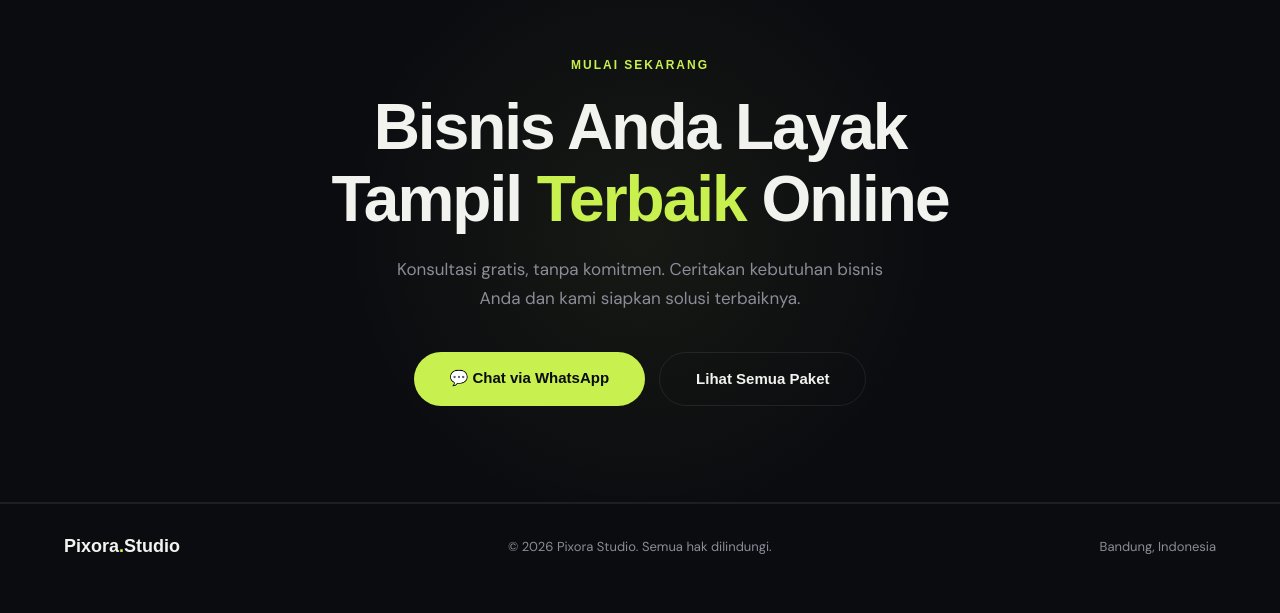
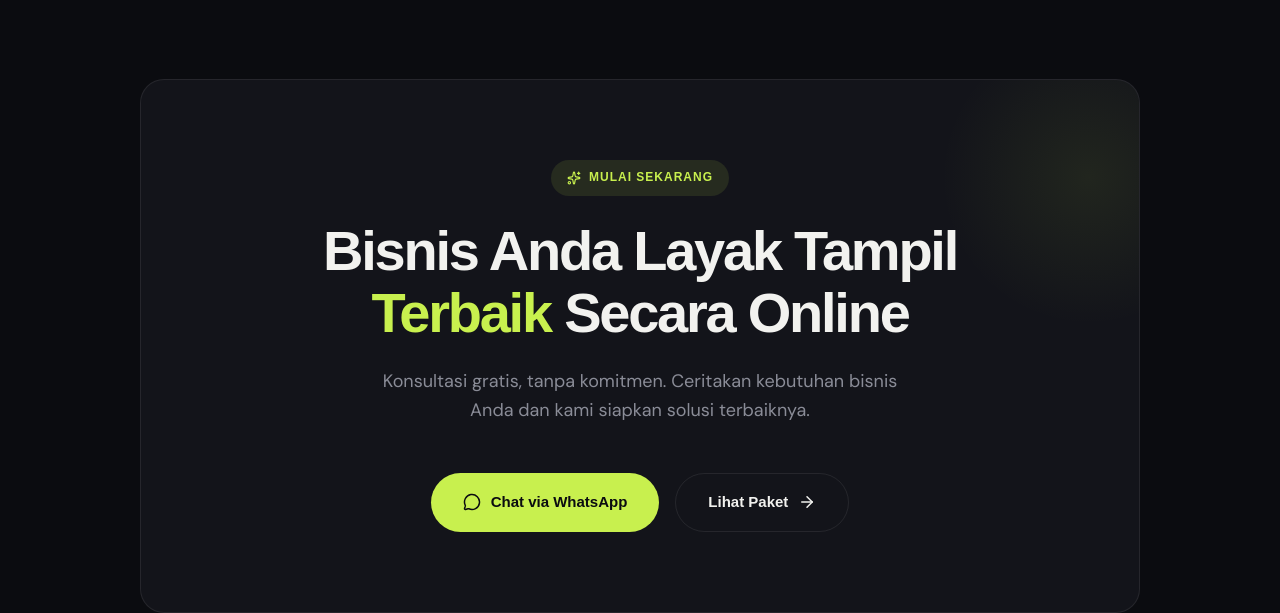
Before and after one commit to ilhmahmd/pixora, a React (Create React App) app: page / in a window 1280 px wide. Shown: the part 5125-5738 px from the top of the page. Before the commit the page ends 5715 px from the top, so only its background shows below. Built offline with nearby package versions, Linux system fonts and the light colour scheme; the HTML template or start-up script is replaced by a standard one; a web font is replaced by a local one.

Commit message:
update cta

```diff
--- a/src/sections/CtaFinal.js
+++ b/src/sections/CtaFinal.js
@@ -1,4 +1,6 @@
 import React from 'react';
+import { motion } from 'framer-motion';
+import { MessageCircle, ArrowRight, Sparkles } from 'lucide-react';
 
 export default function CtaFinal() {
   const waLink = `https://wa.me/6281234567890?text=${encodeURIComponent('Halo Pixora Studio, saya ingin konsultasi pembuatan website untuk bisnis saya.')}`;
@@ -6,114 +8,140 @@ export default function CtaFinal() {
   return (
     <section style={{
       background: 'var(--bg1)',
-      borderTop: '1px solid var(--border)',
-      borderBottom: '1px solid var(--border)',
-      padding: '96px 5%',
+      padding: '120px 5% 160px',
+      display: 'flex',
+      justifyContent: 'center'
+    }}>
+      <motion.div
+        initial={{ opacity: 0, y: 40 }}
+        whileInView={{ opacity: 1, y: 0 }}
+        viewport={{ once: true }}
+        transition={{ duration: 0.8, ease: [0.16, 1, 0.3, 1] }}
+        style={{
+          width: '100%',
+          maxWidth: '1000px',
+          background: 'var(--bg2)', // Menggunakan warna background sekunder Anda
+          border: '1px solid var(--border)',
+          borderRadius: '24px',
+          padding: '80px 40px',
           textAlign: 'center',
           position: 'relative',
           overflow: 'hidden',
-    }}>
-      {/* Glow */}
+        }}
+      >
+        {/* Dekorasi Glow di dalam Card */}
         <div style={{
           position: 'absolute',
-        top: '50%',
-        left: '50%',
-        transform: 'translate(-50%, -50%)',
-        width: 600,
-        height: 600,
-        background: 'radial-gradient(circle, rgba(200,240,78,0.06) 0%, transparent 70%)',
+          top: '-10%',
+          right: '-10%',
+          width: '300px',
+          height: '300px',
+          background: 'radial-gradient(circle, rgba(200,240,78,0.08) 0%, transparent 70%)',
           pointerEvents: 'none',
         }} />
 
-      <p style={{
+        <div style={{ position: 'relative', zIndex: 1 }}>
+          <div style={{
+            display: 'inline-flex',
+            alignItems: 'center',
+            gap: 8,
+            background: 'rgba(200,240,78,0.1)',
+            padding: '8px 16px',
+            borderRadius: 'var(--radius-pill)',
+            marginBottom: 24
+          }}>
+            <Sparkles size={14} color="var(--accent)" />
+            <span style={{
               fontSize: 12,
               fontWeight: 700,
-        letterSpacing: '2px',
+              letterSpacing: '1px',
               color: 'var(--accent)',
               textTransform: 'uppercase',
-        marginBottom: 16,
               fontFamily: 'var(--font-display)',
-        position: 'relative',
             }}>
               Mulai Sekarang
-      </p>
+            </span>
+          </div>
 
           <h2 style={{
-        fontSize: 'clamp(32px, 5vw, 64px)',
-        fontWeight: 700,
-        letterSpacing: '-2px',
-        marginBottom: 20,
-        position: 'relative',
+            fontSize: 'clamp(32px, 5vw, 56px)',
+            fontWeight: 800,
+            letterSpacing: '-0.04em',
+            lineHeight: 1.1,
+            marginBottom: 24,
+            color: 'var(--text)',
           }}>
-        Bisnis Anda Layak<br />
-        Tampil{' '}
-        <span style={{ color: 'var(--accent)' }}>Terbaik</span>
-        {' '}Online
+            Bisnis Anda Layak Tampil<br />
+            <span style={{ color: 'var(--accent)' }}>Terbaik</span> Secara Online
           </h2>
 
           <p style={{
-        fontSize: 17,
+            fontSize: 'clamp(15px, 2vw, 18px)',
             color: 'var(--muted)',
-        maxWidth: 500,
-        margin: '0 auto 40px',
-        position: 'relative',
+            maxWidth: '540px',
+            margin: '0 auto 48px',
+            lineHeight: 1.6,
           }}>
             Konsultasi gratis, tanpa komitmen. Ceritakan kebutuhan bisnis Anda dan kami siapkan solusi terbaiknya.
           </p>
 
           <div style={{
             display: 'flex',
-        gap: 14,
+            gap: 16,
             justifyContent: 'center',
             flexWrap: 'wrap',
-        position: 'relative',
           }}>
-        <a
+            <motion.a
               href={waLink}
               target="_blank"
               rel="noreferrer"
+              whileHover={{ y: -4, boxShadow: '0 12px 30px rgba(200,240,78,0.2)' }}
+              whileTap={{ scale: 0.98 }}
               style={{
                 background: 'var(--accent)',
                 color: '#0B0C10',
                 fontFamily: 'var(--font-display)',
                 fontWeight: 700,
                 fontSize: 15,
-            padding: '14px 36px',
+                padding: '16px 32px', // Ukuran disesuaikan agar sama dengan Hero
                 borderRadius: 'var(--radius-pill)',
-            display: 'inline-block',
-            transition: 'transform 0.2s, box-shadow 0.2s',
-          }}
-          onMouseEnter={e => {
-            e.currentTarget.style.transform = 'translateY(-2px)';
-            e.currentTarget.style.boxShadow = '0 8px 32px rgba(200,240,78,0.3)';
-          }}
-          onMouseLeave={e => {
-            e.currentTarget.style.transform = 'translateY(0)';
-            e.currentTarget.style.boxShadow = 'none';
+                display: 'flex',
+                alignItems: 'center',
+                gap: 10,
+                textDecoration: 'none',
+                transition: 'all 0.3s ease',
               }}
             >
-          💬 Chat via WhatsApp
-        </a>
-        <a
+              <MessageCircle size={18} />
+              Chat via WhatsApp
+            </motion.a>
+
+            <motion.a
               href="#paket"
+              whileHover={{ backgroundColor: 'rgba(255,255,255,0.05)', borderColor: 'rgba(255,255,255,0.3)' }}
+              whileTap={{ scale: 0.98 }}
               style={{
                 background: 'transparent',
                 color: 'var(--text)',
                 fontFamily: 'var(--font-display)',
                 fontWeight: 600,
                 fontSize: 15,
-            padding: '14px 36px',
+                padding: '16px 32px', // Ukuran disesuaikan agar sama dengan Hero
                 borderRadius: 'var(--radius-pill)',
                 border: '1px solid var(--border)',
-            display: 'inline-block',
-            transition: 'border-color 0.2s',
+                display: 'flex',
+                alignItems: 'center',
+                gap: 10,
+                textDecoration: 'none',
+                transition: 'all 0.3s ease',
               }}
-          onMouseEnter={e => e.currentTarget.style.borderColor = 'rgba(255,255,255,0.3)'}
-          onMouseLeave={e => e.currentTarget.style.borderColor = 'var(--border)'}
             >
-          Lihat Semua Paket
-        </a>
+              Lihat Paket
+              <ArrowRight size={18} />
+            </motion.a>
           </div>
+        </div>
+      </motion.div>
     </section>
   );
 }
```
Lines whose indentation alone changed are shown as unchanged.
